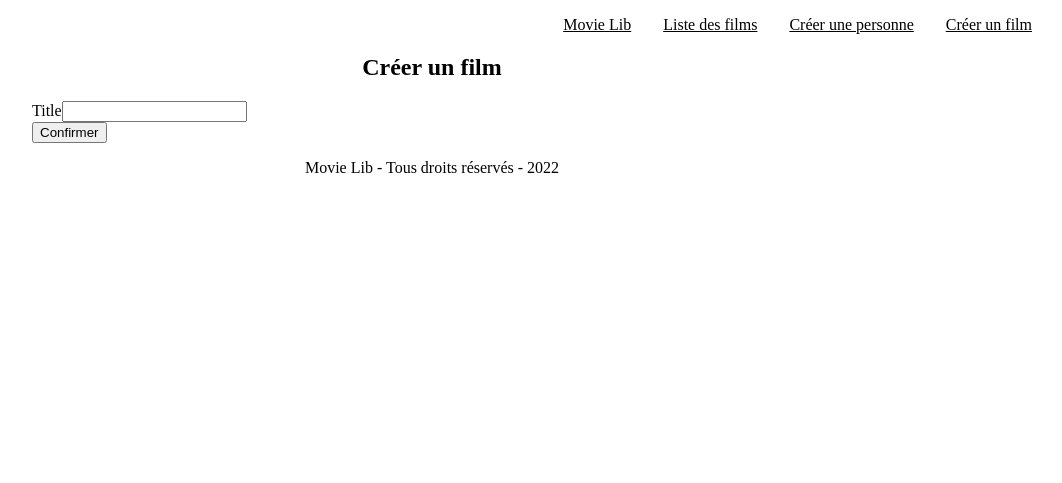
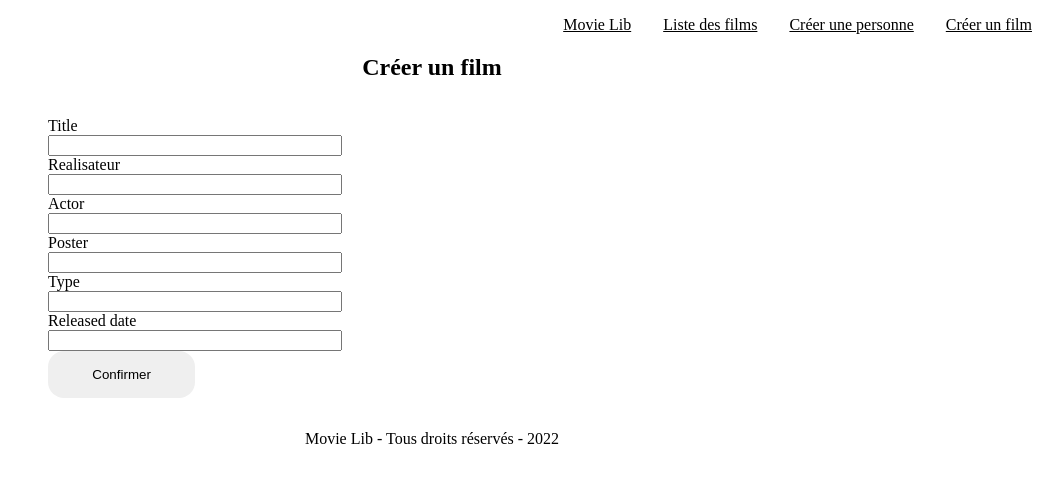
Before and after one commit to Caro-L-dev/movielib, a Symfony app: template templates/movie/create.html.twig in a window 1280 px wide. Shown: the top 483 px of the page, without its empty margins (208-1270 px from the left). Run offline with Twig, Linux system fonts and the light colour scheme; the template is opened without the code that fills it, so the values that code supplies are empty; form fields are guessed from the names that the template uses; some libraries are stand-ins or nearby versions.

Commit message:
style: add features movie form

```diff
--- /dev/null
+++ b/public/css/form.css
@@ -0,0 +1,28 @@
+*{
+    box-sizing: border-box;
+}
+
+
+.form-box{
+    max-width: 400px;
+    padding: 1rem;
+    display: flex;
+    justify-content: center;
+}
+
+div,
+#movie_releasedDate_day,
+#movie_releasedDate_month,
+#movie_releasedDate_year{
+    width: 80%;
+    display: flex;
+    flex-direction: column;
+}
+
+button{
+    max-width: 50%;
+    padding: 1rem;
+    border: none;
+    border-radius: 1rem;
+    cursor: pointer;
+}
--- a/templates/movie/create.html.twig
+++ b/templates/movie/create.html.twig
@@ -2,6 +2,10 @@
 
 {% block title %}
     Créer un film - {{ parent() }}
+{% endblock %}
+
+{% block stylesheets %}
+    <link rel="stylesheet" href="{{ asset('css/form.css') }}">
 {% endblock %}
 
 {% block body %}
@@ -12,11 +16,16 @@
         {{ form_start(form) }}
 
         {{ form_row(form.title) }}
+        {{ form_row(form.realisateur) }}
+        {{ form_row(form.actor) }}
+        {{ form_row(form.poster) }}
+        {{ form_row(form.type) }}
+        {{ form_row(form.releasedDate) }}
 
         <div class="form-end">
             <button class="button">Confirmer</button>
+        {{ form_end(form) }}
         </div>
-        {{ form_end(form) }}
     </div>
 </section>
 {% endblock %}
```
Also changed, not shown: src/Form/MovieType.php (+22 -7 lines).
